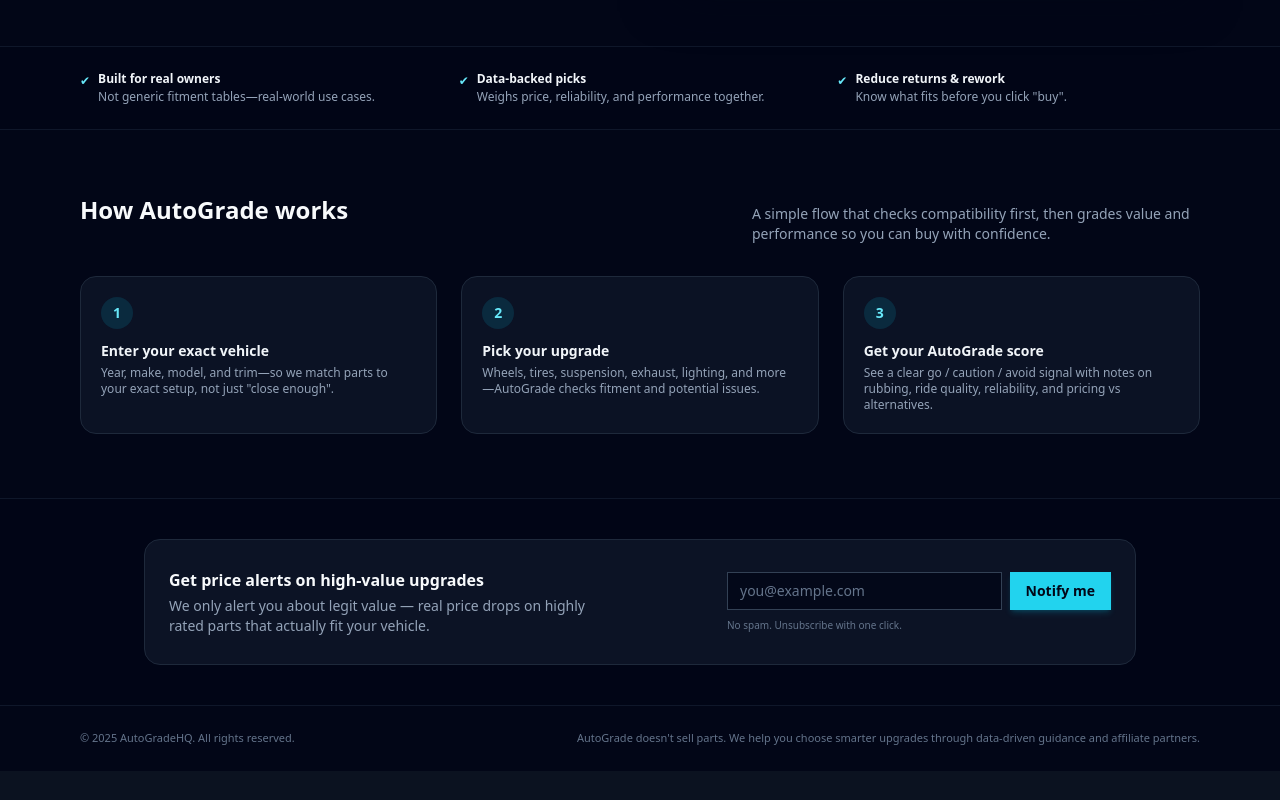
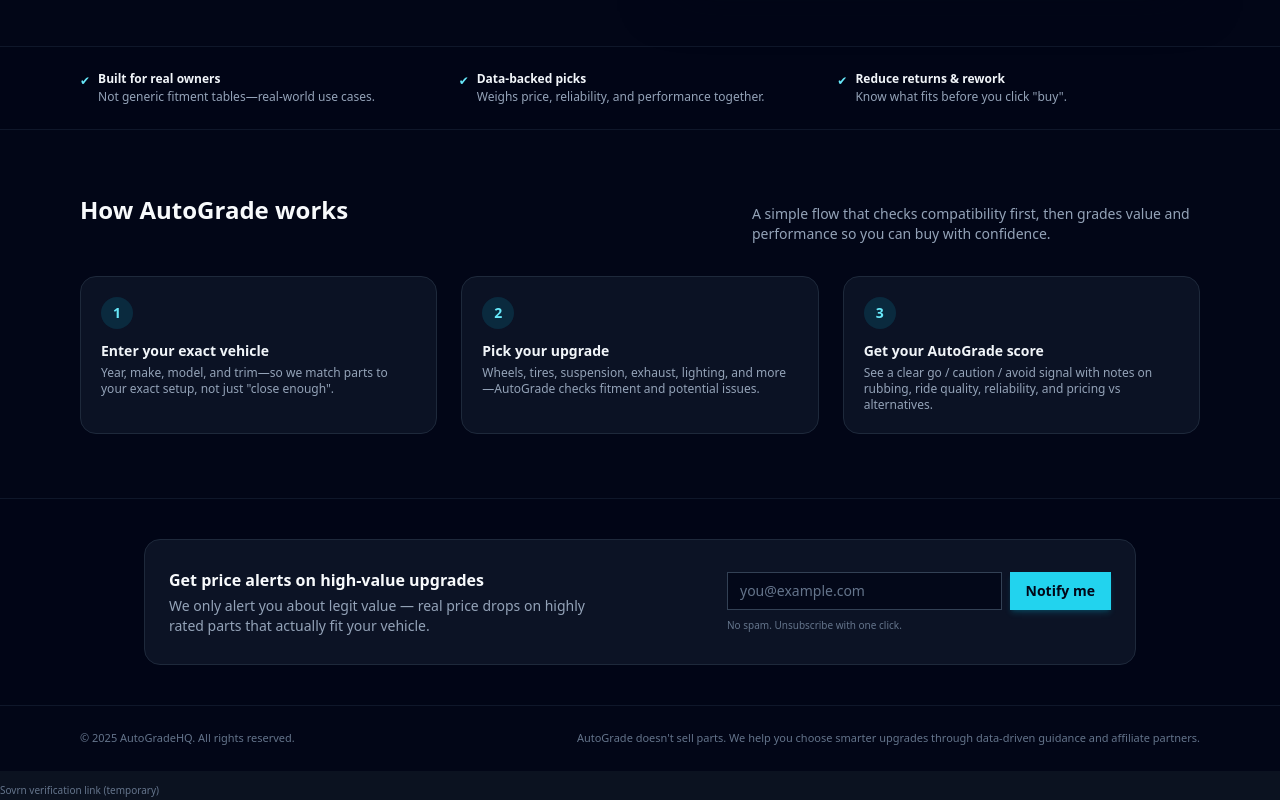
Before and after one commit to autogradehq-cyber/autograde, a Next.js app: page / in a window 1280 px wide. Shown: the part 522-1322 px from the top of the page. Before the commit the page ends 1293 px from the top, so only its background shows below. Built offline with nearby package versions, Linux system fonts and the light colour scheme.

Commit message:
make sovrn verification link visible for first click

```diff
--- a/src/pages/index.tsx
+++ b/src/pages/index.tsx
@@ -19,14 +19,19 @@
 
       {/* Main Landing Page */}
       <AutoGradeLanding />
+{/* Sovrn Verification Link (TEMPORARILY visible so you can click it) */}
+<a
+  href="https://sovrn.co/1ecj8lv"
+  style={{
+    display: "inline-block",
+    fontSize: "10px",
+    color: "#64748b",
+    marginTop: "12px",
+  }}
+>
+  Sovrn verification link (temporary)
+</a>
 
-      {/* Sovrn Verification Link (hidden from users) */}
-      <a
-        href="https://sovrn.co/1ecj8lv"
-        style={{ display: "none" }}
-      >
-        Sovrn Verification
-      </a>
     </>
   );
 };
```
